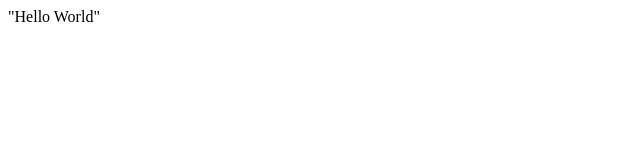
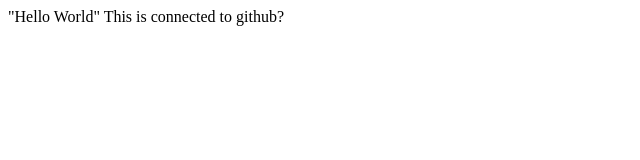
Before and after one commit to kaharmc226/kaharmc226.github.io, a plain HTML site: page index.html in a window 1280 px wide. Shown: the whole page, without its empty margins (0-640 px from the left). Drawn offline with Linux system fonts and the light colour scheme.

Commit message:
Update index.html

```diff
--- a/index.html
+++ b/index.html
@@ -7,5 +7,6 @@
 </head>
 <body>
     <a>"Hello World"</a>
+    <a>This is connected to github?</a>
 </body>
 </html>
```
